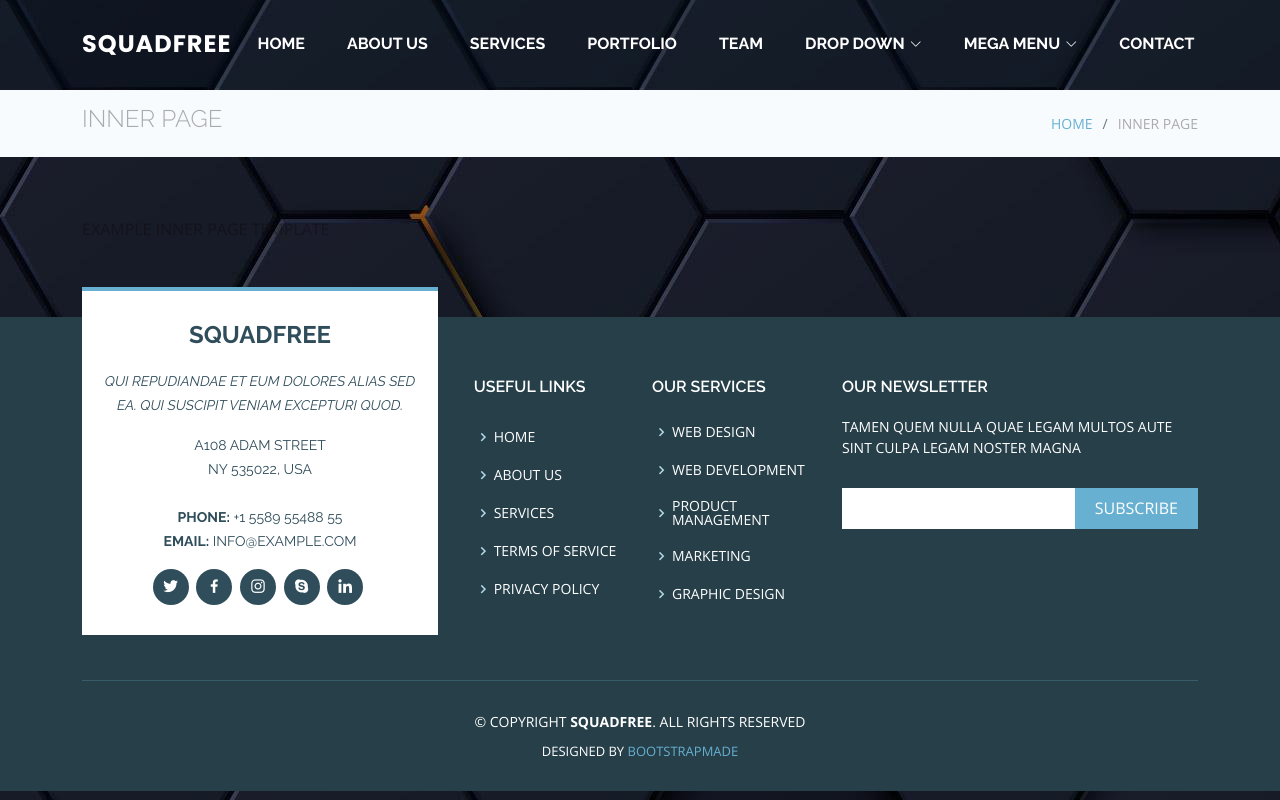
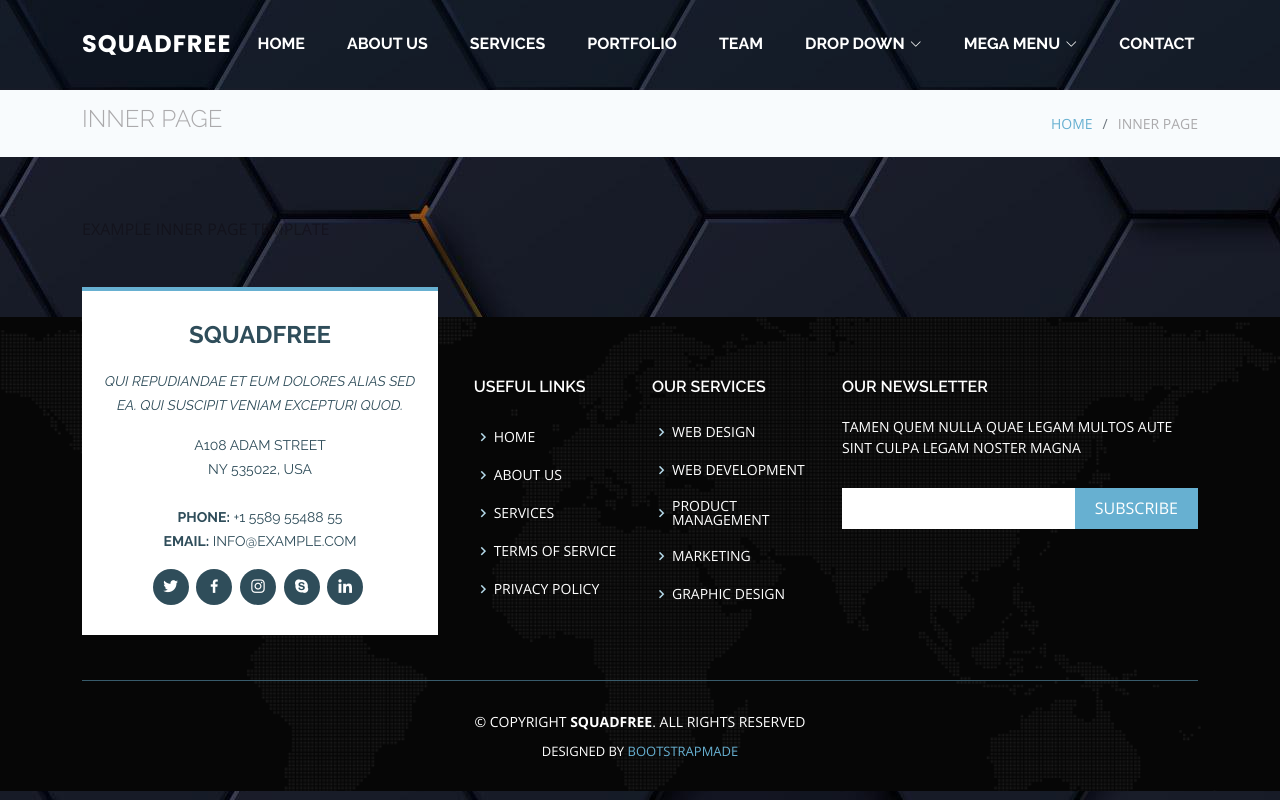
Before and after one commit to hhbadak/Digital2Achieve, a plain HTML site: page inner-page.html in a window 1280 px wide. Drawn offline with nearby package versions, Linux system fonts and the light colour scheme.

Commit message:
is continued

```diff
--- a/assets/css/style.css
+++ b/assets/css/style.css
@@ -1343,7 +1343,11 @@ section {
 # Footer
 --------------------------------------------------------------*/
 #footer {
-  background: #263f49;
+  background-color: #060606;
+  background-image: url("../img/map-dotted.png");
+  background-repeat: no-repeat;
+  background-size: cover;
+  background-position: center center;
   padding: 0 0 30px 0;
   color: #fff;
   font-size: 14px;
```
Also changed, not shown: index.html (+1 -1 lines), assets/img/map-dotted.png (added).
